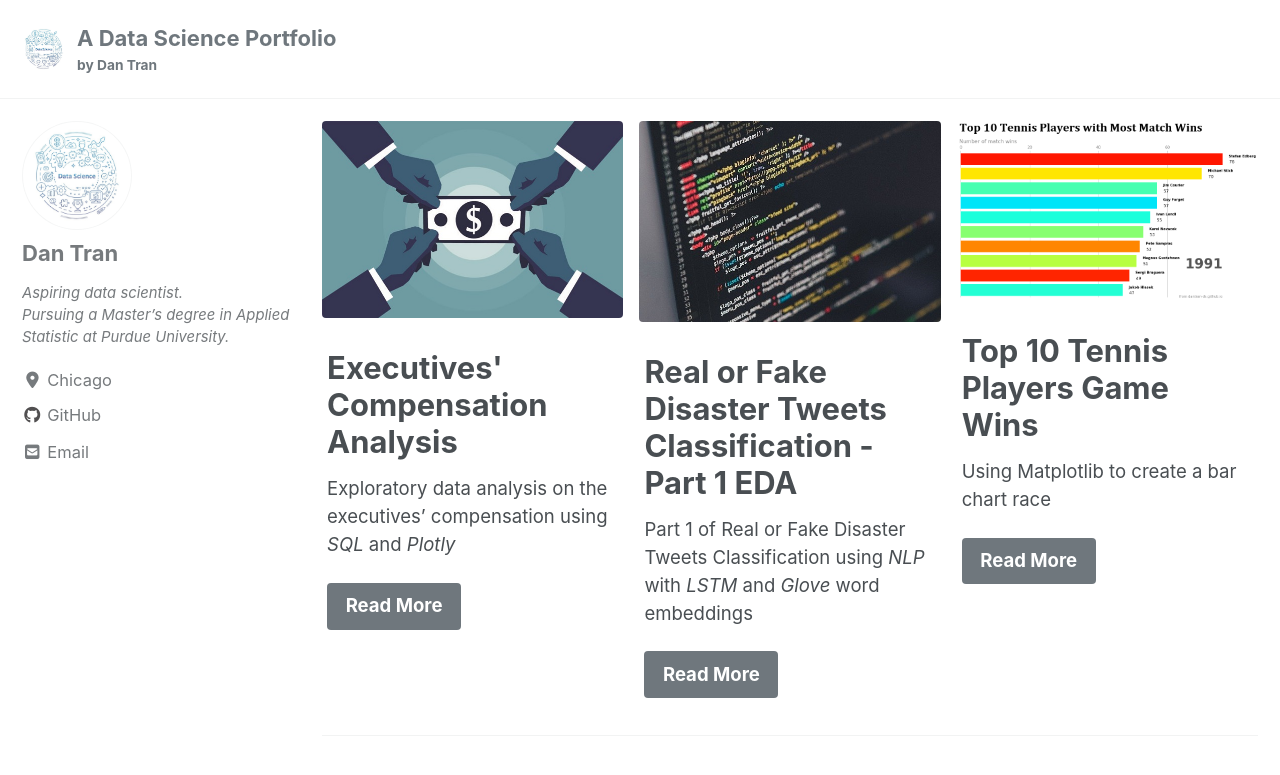
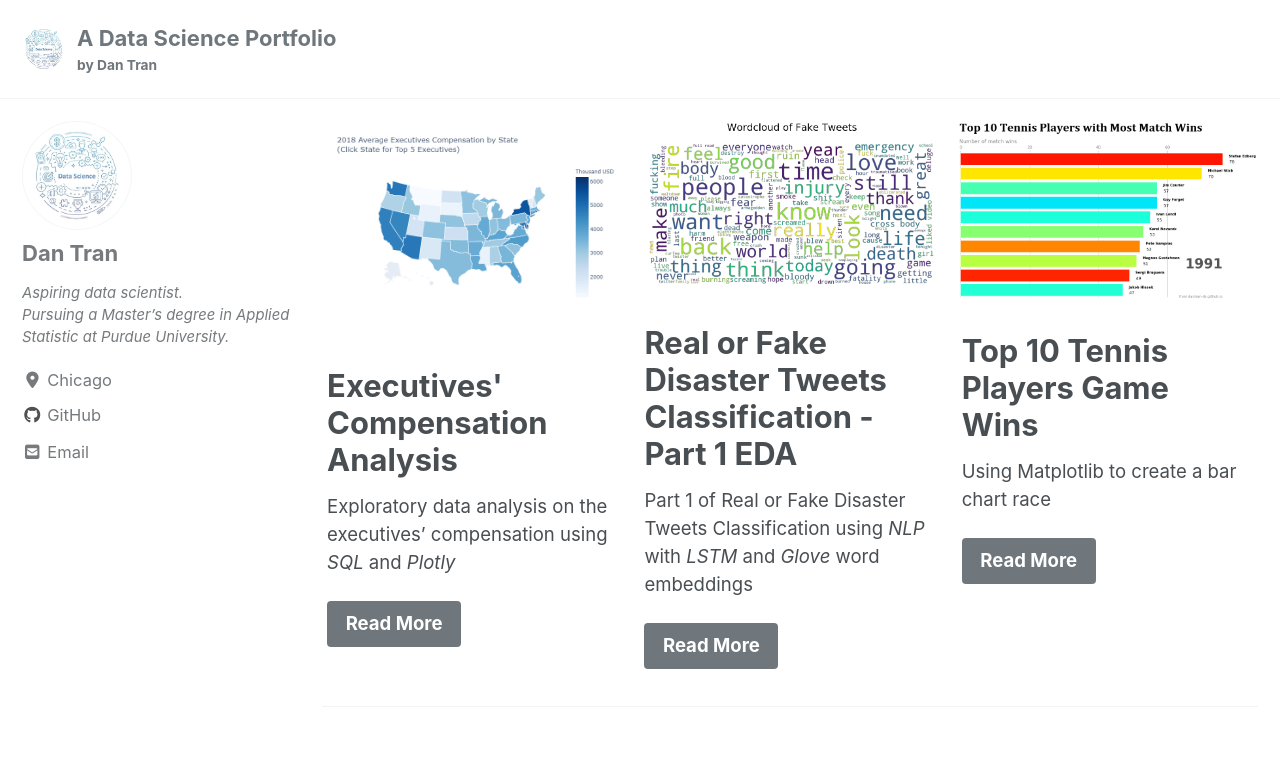
Before and after one commit to DanTran-DS/DanTran-DS.github.io, a Jekyll site: the page built from index.html, in a window 1280 px wide and 900 px high. Shown: the top 775 px of the window. Built offline with Jekyll 4.4.1, drawn with Linux system fonts in a browser that asks for light colours; cached includes are drawn as plain includes; nearby versions of some CDN libraries; the list of posts is cut into pages by our own code.

Commit message:
Update index.html
update images

```diff
--- a/index.html
+++ b/index.html
@@ -20,14 +20,14 @@ feature_row2:
     btn_class: "btn--primary"
 
 feature_row3:
-  - image_path: /assets/images/teaser/ceo_compensation.jpg
+  - image_path: /assets/images/ceo_comp/fig5.png
     alt: "CEO img"
     title: "Executives' Compensation Analysis"
     excerpt: "Exploratory data analysis on the executives' compensation using *SQL* and *Plotly*"
     url: /assets/projects/CEO-Comp
     btn_label: "Read More"
     btn_class: "btn--primary"
-  - image_path: /assets/images/teaser/code.jpg
+  - image_path: 'assets/images/Twitter_NLP/Twitter NLP EDA_27_0.png'
     alt: "tw img"
     title: " Real or Fake Disaster Tweets Classification - Part 1 EDA"
     excerpt: "Part 1 of Real or Fake Disaster Tweets Classification using *NLP* with *LSTM* and *Glove* word embeddings"
```
